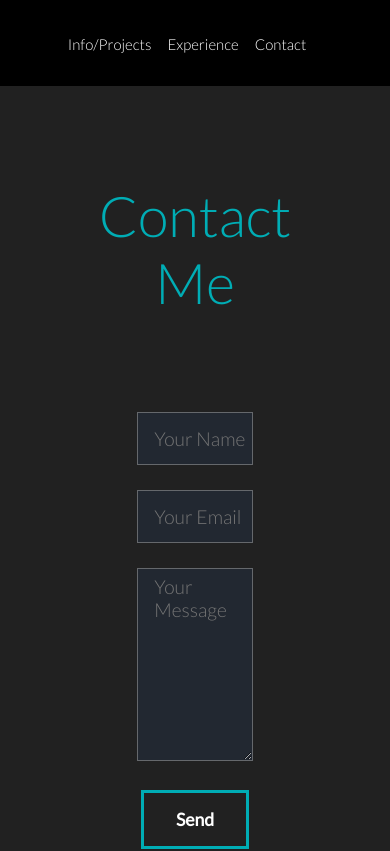
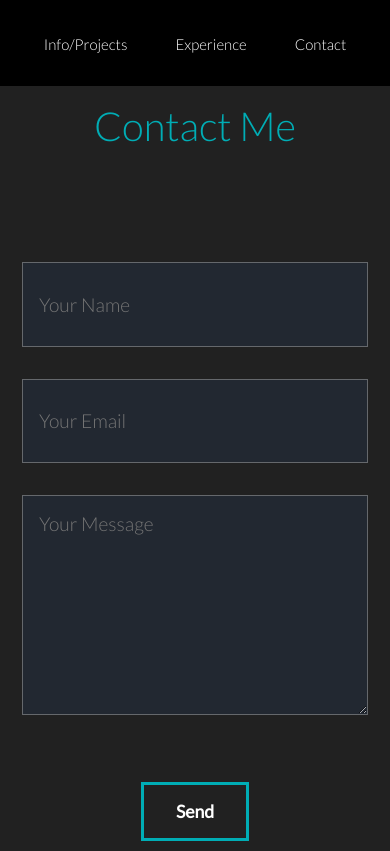
Before and after one commit to nimaester/psite, a React (Create React App) app: page /contact in a window 390 px wide. Shown: the top 851 px of the page. Built offline with nearby package versions, Linux system fonts and the light colour scheme.

Commit message:
updated animations

```diff
--- a/src/styles/_contact.scss
+++ b/src/styles/_contact.scss
@@ -1,5 +1,5 @@
 .contact{
-  height: 72vh;
+  height: 100vh;
   h2 {
     font-size: 3.5rem;
     color: #00adb5;
@@ -15,7 +15,7 @@
     justify-content: center;
   }
   .input-name, .input-email {
-    width: 25vw;
+    width: 80vw;
     height: 6vh;
     background-color: #222831;
     border: 1px solid rgba(253, 251, 245, 0.3);
@@ -29,7 +29,7 @@
   .input-message {
     width: 100%;
     height: 22vh;
-    width: 25vw;
+    width: 80vw;
     background-color: #222831;
     border: 1px solid rgba(253, 251, 245, 0.3);
     margin-bottom: 3vh;
@@ -55,8 +55,9 @@
   }
 }
 
-@media screen and (max-width: 370px) {
+@media screen and (max-width: 865px) {
   .contact {
+    height: 100vh;
     h2 {
       font-size: 2.5rem;
     }
@@ -64,10 +65,16 @@
     .input-email, .input-message, .input-name {
       margin: 1rem;
       padding: 1rem;
-      width: 65vw;
+      width: 80vw;
     }
   }
   .send {
-    margin-top: 3rem;
+    margin: 3rem
   }
 }
+
+@media screen and (max-width: 420px) {
+  .contact {
+    height: 110vh;
+  }
+}
--- a/src/styles/_nav.scss
+++ b/src/styles/_nav.scss
@@ -6,13 +6,16 @@ nav {
   position: sticky;
   top: 0;
   z-index: 10;
+
   ul {
     list-style: none;
     display: flex;
     align-items: center;
+    justify-content: center;
   }
   li {
-    margin-left: 3.5rem;
+    padding-left: 3rem;
+    position: relative;
     font-size: large;
   }
   a {
@@ -28,6 +31,11 @@ nav {
   li:hover, fas:hover {
     cursor: pointer;
   }
+  .primary {
+    margin-left: -3rem;
+  }
+
+
 }
 
 @media screen and (max-width: 865px) {
@@ -40,11 +48,6 @@ nav {
     a {
       font-size: smaller;
     }
-    li {
-      margin-left: 1rem;
-    }
   }
-  .primary {
-    margin-left: -1rem;
-  }
+
 }
--- a/src/styles/app.scss
+++ b/src/styles/app.scss
@@ -8,7 +8,7 @@
 
 body {
   background-color: #212121;
-  overflow-x: hidden;
+  // overflow-x: hidden;
 }
 
 .quotes {
```
